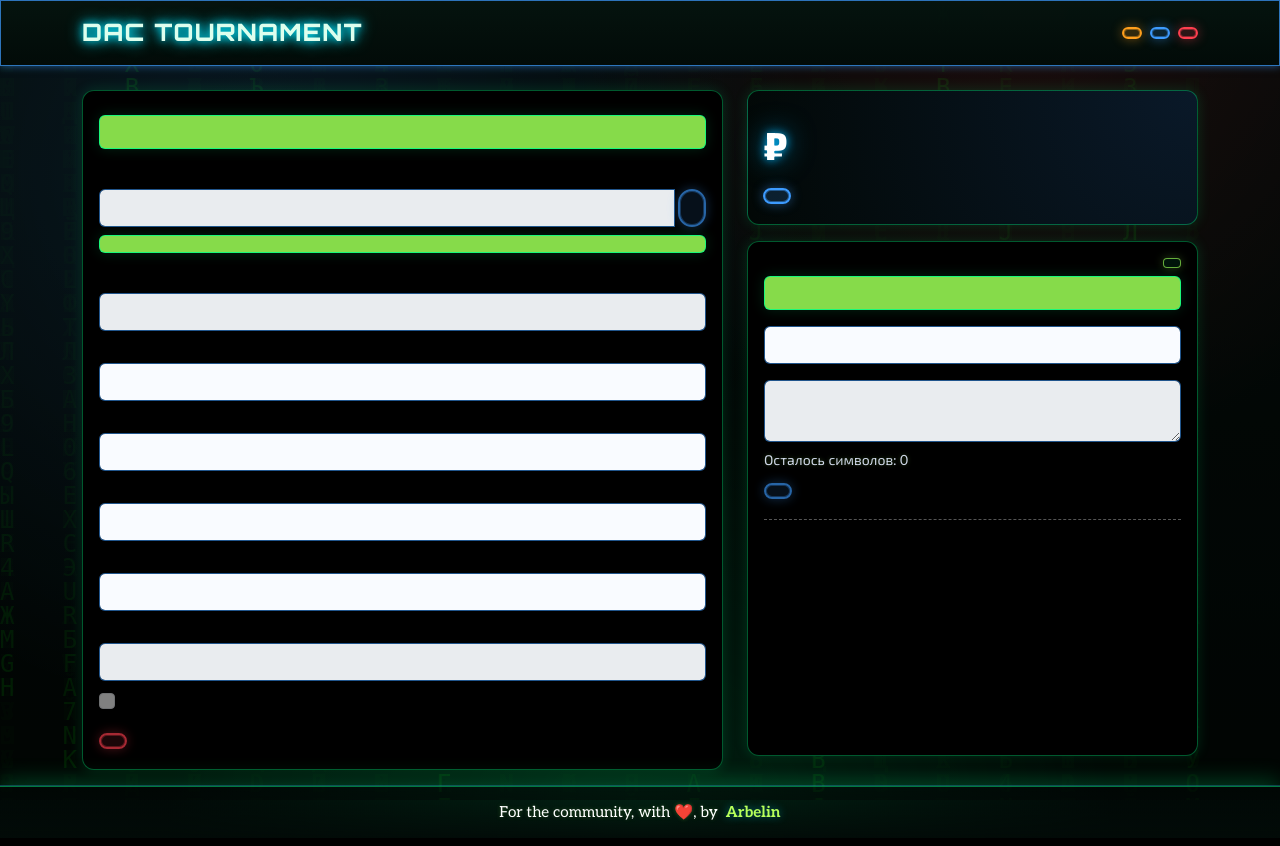
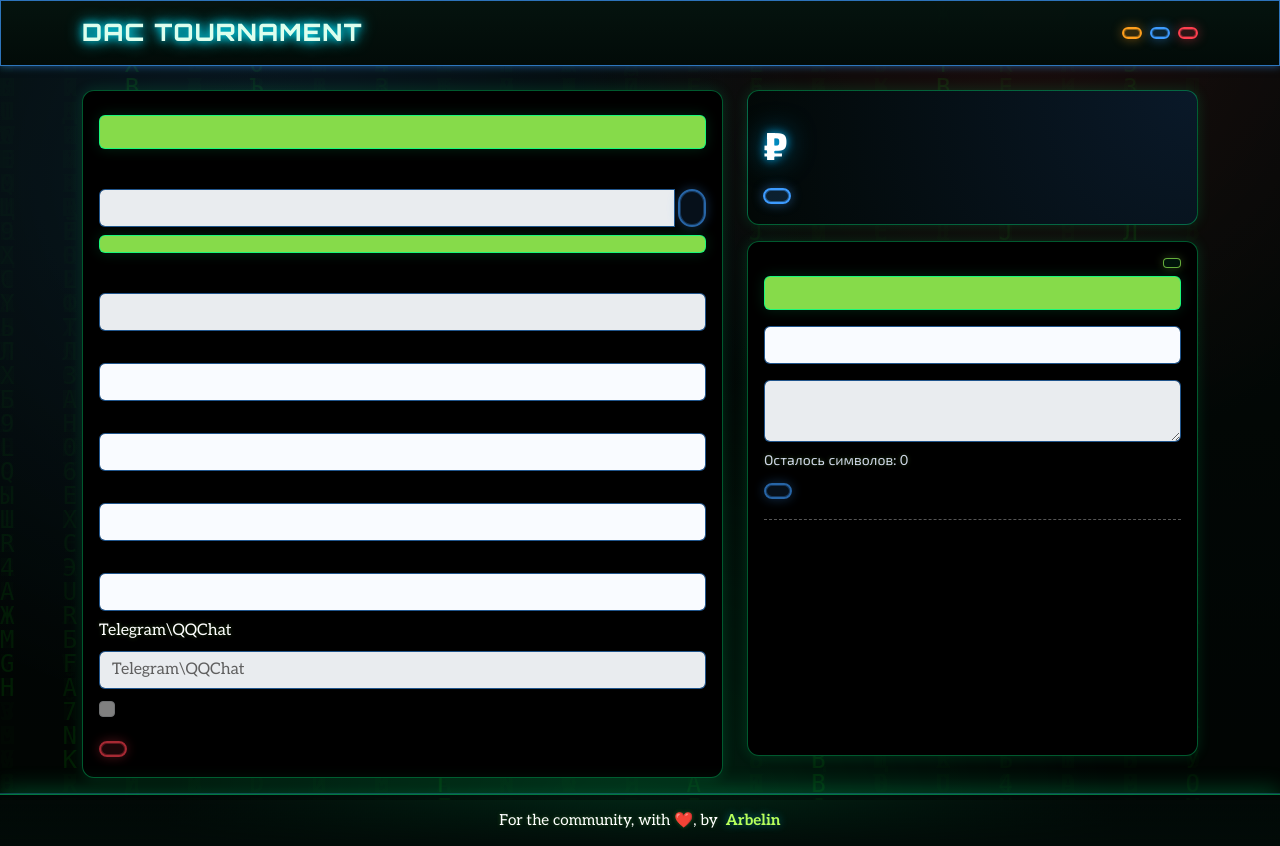
Before and after one commit to CatCodeArbelin/dacarbelin, a Python web app: template app/templates/index.html in a window 1280 px wide. Run offline with Jinja, Linux system fonts and the light colour scheme; the template is opened without the code that fills it, so the values that code supplies are empty.

Commit message:
Update registration Telegram label text

```diff
--- a/app/templates/index.html
+++ b/app/templates/index.html
@@ -32,8 +32,8 @@
 
           <div id="steam-preview-message" class="small mb-2"></div>
 
-          <label class="form-label" for="registration-telegram">{{ tr('participants_telegram') }} {{ tr('participants_telegram_optional') }}</label>
-          <input id="registration-telegram" class="form-control mb-2" name="telegram" placeholder="{{ tr('participants_telegram') }}" {% if not registration_open or tournament_started %}disabled{% endif %}>
+          <label class="form-label" for="registration-telegram">Telegram\QQChat</label>
+          <input id="registration-telegram" class="form-control mb-2" name="telegram" placeholder="Telegram\QQChat" {% if not registration_open or tournament_started %}disabled{% endif %}>
 
           <div class="form-check mb-3">
             <input id="rules-ack" class="form-check-input" type="checkbox" name="rules_ack" value="1" {% if not registration_open or tournament_started %}disabled{% endif %}>
```
Also changed, not shown: tests/test_index_stage_progress.py (+1 -1 lines).
